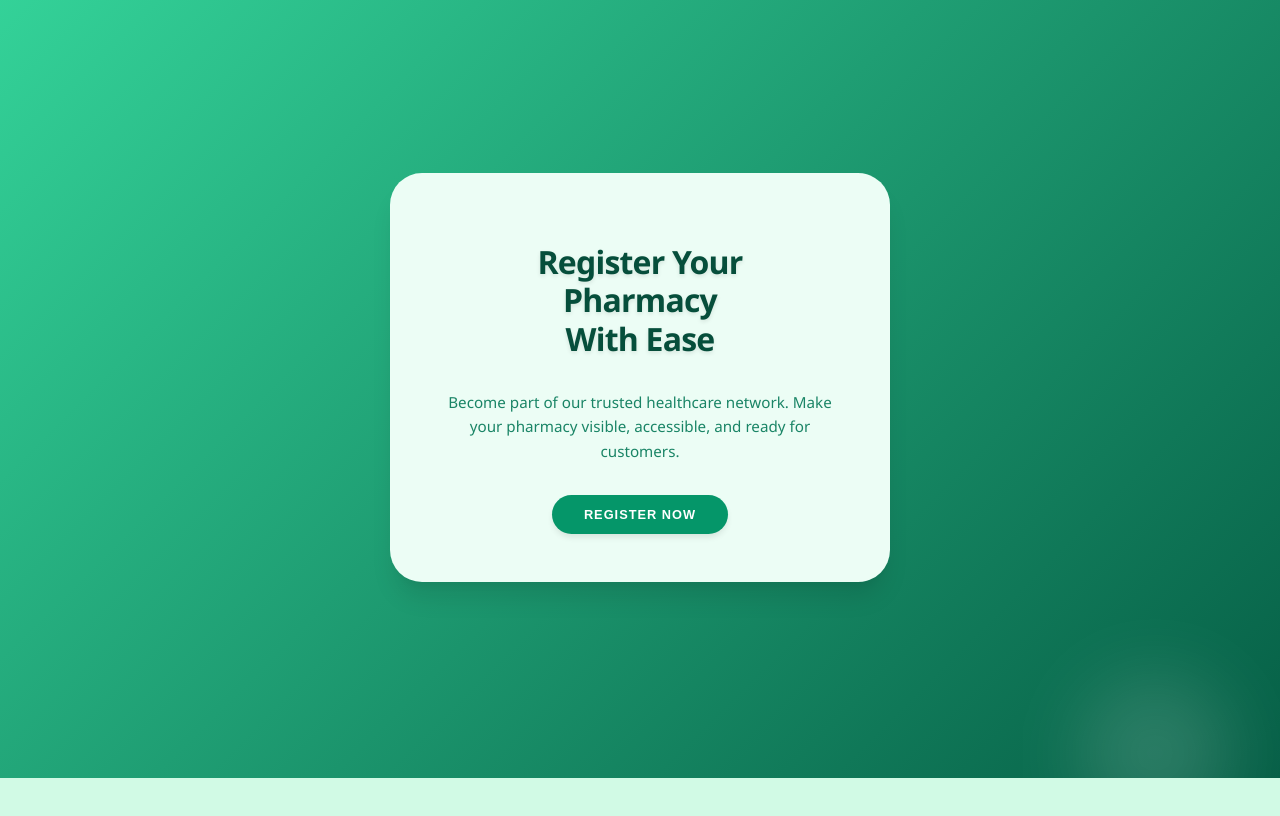
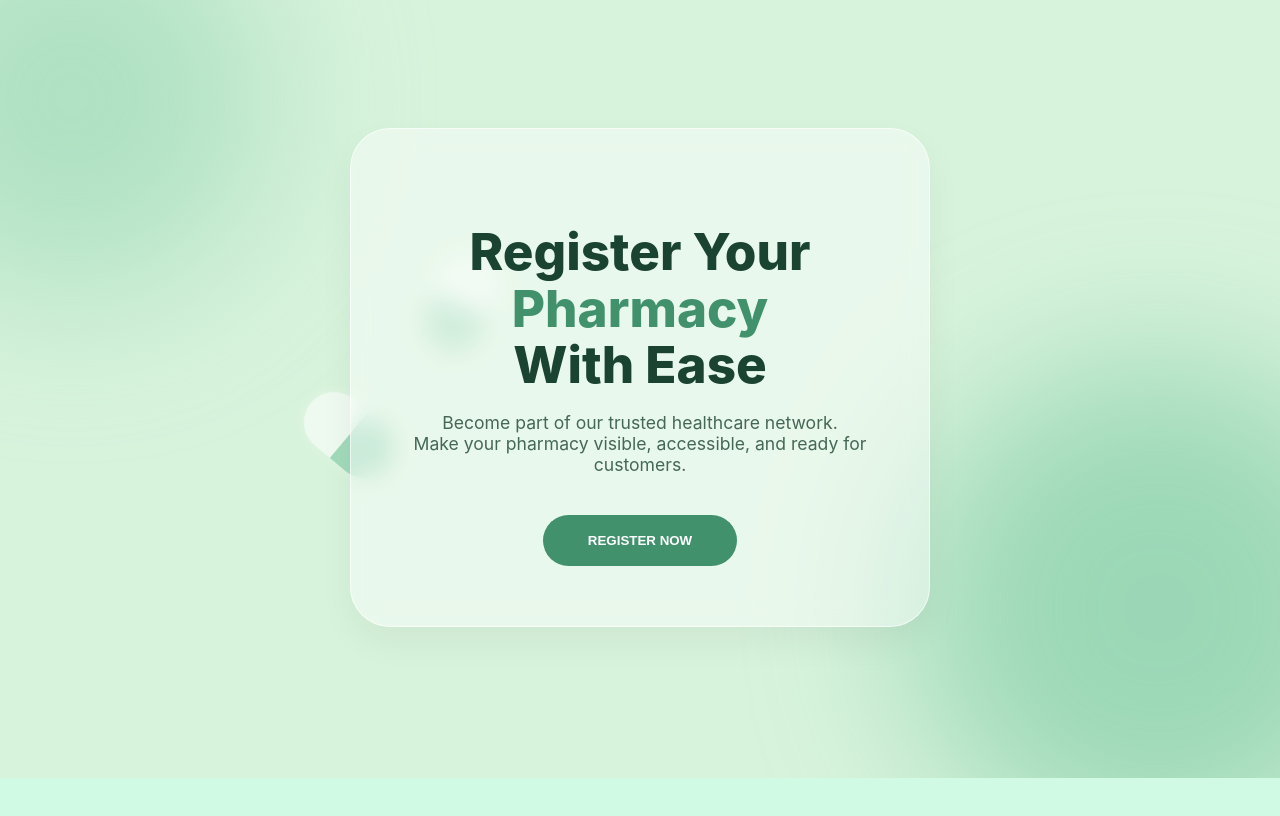
Before and after one commit to KWR-Randeepa/pharm-frontend, a React (Create React App) app: page / in a window 1280 px wide. Shown: the part 900-1716 px from the top of the page. Built offline with nearby package versions, Linux system fonts and the light colour scheme; no server answers.

Commit message:
feat: add PharmacyHero component with animated pills and registration functionality

```diff
--- a/src/App.js
+++ b/src/App.js
@@ -10,7 +10,7 @@ import Home from './pages/Home';
 import AdminAddMedicinePage from './pages/admin/addMedicine';
 import AdminPannel from './pages/admin/adminPannel';
 import Registration from './components/Pharmacy_reg/Registration';
-import RegisterSection from './pages/RegisterSection';
+import PharmacyHero from './pages/PharmacyHero';
 
 import PharmacyReview from './pages/PharmacyReview';
 import Stats from './pages/Stats';
@@ -43,7 +43,7 @@ function AppContent() {
     <div className="App">
       {!isAdminRoute && <Navbar />}
       <Routes>
-        <Route path="/" element={<><HeroSection /><RegisterSection /><Stats/><HealthNews/><InteractionChecker/><MediTools/><PharmacyReview/><Footer/></>} />
+        <Route path="/" element={<><HeroSection /><PharmacyHero/><Stats/><HealthNews/><InteractionChecker/><MediTools/><PharmacyReview/><Footer/></>} />
         <Route path="/login" element={<Login />} />
         <Route path="/signup" element={<SignUp />} />
         <Route path="/terms-of-use" element={<TermsOfUse />} />
--- /dev/null
+++ b/src/pages/PharmacyHero.css
@@ -0,0 +1,135 @@
+/* Container & Base Background */
+.ph-hero-wrapper {
+    position: relative;
+    width: 100%;
+    height: 100vh;
+    background-color: #d8f3dc;
+    display: flex;
+    align-items: center;
+    justify-content: center;
+    overflow: hidden;
+    font-family: 'Inter', sans-serif;
+}
+
+/* --- Pill & Tablet Base Styles --- */
+.ph-medication-icon {
+    position: absolute;
+    width: 100px;
+    height: 60px;
+    background-color: white;
+    border-radius: 30px;
+    opacity: 0;
+    animation: ph-drift 15s linear infinite;
+    z-index: 1;
+    filter: drop-shadow(0 0 5px rgba(255, 255, 255, 0.5));
+}
+
+/* The green half of the pill */
+.ph-medication-icon::before {
+    content: '';
+    position: absolute;
+    top: 0;
+    left: 50%;
+    width: 50%;
+    height: 100%;
+    background-color: #74C69D;
+    border-radius: 0 30px 30px 0;
+}
+
+.ph-tablet-icon {
+    position: absolute;
+    width: 60px;
+    height: 60px;
+    background-color: #40916C;
+    border-radius: 50%;
+    opacity: 0;
+    animation: ph-drift 20s linear infinite reverse;
+    z-index: 1;
+    filter: drop-shadow(0 0 3px rgba(64, 145, 108, 0.8));
+}
+
+/* --- Drift Animation --- */
+@keyframes ph-drift {
+    0% { transform: translate(-10vw, -10vh) rotate(0deg); opacity: 0; }
+    5% { opacity: 0.6; }
+    50% { transform: translate(50vw, 50vh) rotate(180deg); opacity: 0.3; }
+    95% { opacity: 0.6; }
+    100% { transform: translate(110vw, 110vh) rotate(360deg); opacity: 0; }
+}
+
+/* --- Exact Positioning & Timing (Matched to your original) --- */
+.ph-med-1 { top: 10%; left: 5%; animation-duration: 18s; animation-delay: 1s; }
+.ph-med-2 { top: 50%; left: 20%; animation-duration: 14s; animation-delay: 5s; }
+.ph-med-3 { bottom: 5%; right: 15%; animation-duration: 22s; animation-delay: 10s; }
+.ph-med-4 { top: 30%; right: 5%; animation-duration: 16s; animation-delay: 3s; }
+.ph-med-5 { top: 80%; left: 60%; animation-duration: 15s; animation-delay: 8s; }
+.ph-med-6 { bottom: 10%; left: 30%; animation-duration: 20s; animation-delay: 12s; }
+
+.ph-tab-1 { top: 70%; left: 35%; animation-duration: 19s; animation-delay: 7s; }
+.ph-tab-2 { bottom: 20%; left: 5%; animation-duration: 13s; animation-delay: 2s; }
+.ph-tab-3 { top: 5%; right: 40%; animation-duration: 25s; animation-delay: 9s; }
+.ph-tab-4 { bottom: 40%; right: 70%; animation-duration: 17s; animation-delay: 4s; }
+.ph-tab-5 { top: 60%; right: 25%; animation-duration: 21s; animation-delay: 11s; }
+
+/* --- Hero Card & Blobs --- */
+.ph-card-container {
+    position: relative;
+    z-index: 10;
+    width: 100%;
+    max-width: 580px;
+}
+
+.ph-hero-card {
+    background: rgba(255, 255, 255, 0.45);
+    backdrop-filter: blur(12px);
+    -webkit-backdrop-filter: blur(12px);
+    border: 1px solid rgba(255, 255, 255, 0.6);
+    border-radius: 40px;
+    padding: 60px 40px;
+    text-align: center;
+    box-shadow: 0 15px 35px rgba(0, 0, 0, 0.05);
+}
+
+.ph-hero-title {
+    color: #1b4332;
+    font-size: 3.2rem;
+    font-weight: 800;
+    line-height: 1.1;
+    margin-bottom: 20px;
+}
+
+.ph-highlight { color: #40916c; }
+
+.ph-hero-description {
+    color: #1b4332;
+    font-size: 1.1rem;
+    margin-bottom: 40px;
+    opacity: 0.8;
+}
+
+.ph-register-btn {
+    background-color: #40916c;
+    color: white;
+    padding: 18px 45px;
+    border-radius: 35px;
+    font-weight: 700;
+    border: none;
+    cursor: pointer;
+    transition: 0.3s;
+}
+
+.ph-register-btn:hover {
+    background-color: #2d6a4f;
+    transform: scale(1.05);
+}
+
+/* Background Blobs */
+.ph-blob {
+    position: absolute;
+    border-radius: 50%;
+    filter: blur(80px);
+    z-index: 0;
+    opacity: 0.6;
+}
+.ph-blob-1 { width: 400px; height: 400px; background: #95d5b2; top: -10%; left: -10%; }
+.ph-blob-2 { width: 500px; height: 500px; background: #74c69d; bottom: -10%; right: -10%; }
--- /dev/null
+++ b/src/pages/PharmacyHero.jsx
@@ -0,0 +1,57 @@
+import React from 'react';
+import { useNavigate } from 'react-router-dom';
+import './PharmacyHero.css';
+
+const PharmacyHero = () => {
+  const navigate = useNavigate();
+
+  const handleRegisterClick = () => {
+
+    navigate('/pharmacy-registration');
+  };
+
+  return (
+    <div className="ph-hero-wrapper">
+      {/* Background Decorative Blobs */}
+      <div className="ph-blob ph-blob-1"></div>
+      <div className="ph-blob ph-blob-2"></div>
+      <div className="ph-blob ph-blob-3"></div>
+      <div className="ph-blob ph-blob-4"></div>
+
+      {/* Animating Pills */}
+      {[1, 2, 3, 4, 5, 6].map((i) => (
+        <div key={`med-${i}`} className={`ph-medication-icon ph-med-${i}`}></div>
+      ))}
+
+      {/* Animating Tablets */}
+      {[1, 2, 3, 4, 5].map((i) => (
+        <div key={`tab-${i}`} className={`ph-tablet-icon ph-tab-${i}`}></div>
+      ))}
+
+      {/* Main Hero Card */}
+      <div className="ph-card-container">
+        <div className="ph-hero-card">
+          <h1 className="ph-hero-title">
+            Register Your <br />
+            <span className="ph-highlight">Pharmacy</span> <br />
+            With Ease
+          </h1>
+
+          <p className="ph-hero-description">
+            Become part of our trusted healthcare network. <br />
+            Make your pharmacy visible, accessible, and ready for customers.
+          </p>
+
+          <button
+            className="ph-register-btn"
+            onClick={handleRegisterClick}
+          >
+            REGISTER NOW
+          </button>
+        </div>
+      </div>
+    </div>
+  );
+};
+
+export default PharmacyHero;
```
